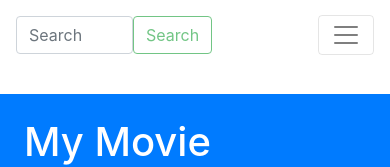
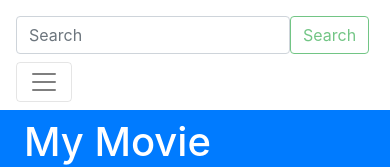
Before and after one commit to lupsaciprian/mmdb, a Vue app: page / in a window 390 px wide. Shown: the top 167 px of the page. Built offline with nearby package versions, Linux system fonts and the light colour scheme; no server answers.

Commit message:
Search fix responsive & no lazy load mobile nav

```diff
--- a/src/App.vue
+++ b/src/App.vue
@@ -32,6 +32,7 @@
 
 <script>
 import NavVue from './components/Nav/Nav.vue';
+import NavMobileVue from './components/Nav/NavMobile.vue';
 
 import { mapGetters } from 'vuex';
 import { LOGIN } from '@/store/storeconstants';
@@ -40,7 +41,7 @@ export default {
   // Lazy loaded components
   components: {
     appNav: NavVue,
-    appNavMobile: () => import('./components/Nav/NavMobile'),
+    appNavMobile: NavMobileVue,
     appSearchResults: () => import('./components/Search/SearchResults'),
     appLogin: () => import('./components/Login'),
   },
--- a/src/components/RateMovie.vue
+++ b/src/components/RateMovie.vue
@@ -33,7 +33,6 @@
 
 <script>
 import VueSlider from 'vue-slider-component';
-import 'vue-slider-component/theme/default.css';
 
 import { mapGetters } from 'vuex';
 import { LOGIN, MOVIE_DETAILS } from '@/store/storeconstants';
--- a/src/components/Search/SearchBox.vue
+++ b/src/components/Search/SearchBox.vue
@@ -1,16 +1,20 @@
 <template>
-  <form @submit.prevent="search" class="form-inline">
+  <form
+    @submit.prevent="search"
+    class="d-flex align-items-center"
+    :class="{ 'w-50': !isMobile }"
+  >
     <input
       v-model="searchInput"
       id="searchInput"
-      class="form-control mr-sm-2"
+      class="flex-fill form-control mr-sm-2"
       type="search"
       placeholder="Search"
       aria-label="Search"
     />
     <button
       :disabled="searchInput === ''"
-      class="btn btn-outline-success my-2 my-sm-0 mr-sm-2"
+      class="flex-fill btn btn-outline-success my-2 my-sm-0 mr-sm-2"
       type="submit"
     >
       Search
@@ -20,12 +24,16 @@
 
 <script>
 import { SEARCH } from '@/store/storeconstants';
+import { mapGetters } from 'vuex';
 
 export default {
   data() {
     return {
       searchInput: '',
     };
+  },
+  computed: {
+    ...mapGetters(['isMobile']),
   },
   methods: {
     search() {
@@ -39,8 +47,4 @@ export default {
 };
 </script>
 
-<style scoped lang="scss">
-#searchInput {
-  width: 30vw;
-}
-</style>
+<style scoped lang="scss"></style>
--- a/src/store/index.js
+++ b/src/store/index.js
@@ -1,27 +1,27 @@
-import Vue from "vue";
-import Vuex from "vuex";
+import Vue from 'vue';
+import Vuex from 'vuex';
 import {
   MOVIE_LISTS,
   MOVIE_DETAILS,
   SEARCH,
-  LOGIN
-} from "@/store/storeconstants";
+  LOGIN,
+} from '@/store/storeconstants';
 
-import movieLists from "./modules/MovieLists";
-import movieDetails from "./modules/MovieDetail";
-import search from "./modules/Search";
-import login from "./modules/Login";
+import movieLists from './modules/MovieLists';
+import movieDetails from './modules/MovieDetail';
+import search from './modules/Search';
+import login from './modules/Login';
 
 Vue.use(Vuex);
 
 export default new Vuex.Store({
   state: {
     isMobile: false,
-    activeDropdown: null
+    activeDropdown: null,
   },
   getters: {
-    isMobile: state => state.isMobile,
-    activeDropdown: state => state.activeDropdown
+    isMobile: (state) => state.isMobile,
+    activeDropdown: (state) => state.activeDropdown,
   },
   mutations: {
     setMobile(state) {
@@ -29,33 +29,32 @@ export default new Vuex.Store({
     },
     setActiveDropdown(state, payload) {
       state.activeDropdown = payload;
-    }
+    },
   },
   actions: {
     setMobile({ commit }, payload) {
-      console.log(payload);
-      if (payload < 768) commit("setMobile");
+      if (payload < 768) commit('setMobile');
     },
     setActiveDropdown({ commit }, payload) {
-      commit("setActiveDropdown", payload);
-    }
+      commit('setActiveDropdown', payload);
+    },
   },
   modules: {
     [MOVIE_LISTS]: {
       namespaced: true,
-      ...movieLists
+      ...movieLists,
     },
     [MOVIE_DETAILS]: {
       namespaced: true,
-      ...movieDetails
+      ...movieDetails,
     },
     [SEARCH]: {
       namespaced: true,
-      ...search
+      ...search,
     },
     [LOGIN]: {
       namespaced: true,
-      ...login
-    }
-  }
+      ...login,
+    },
+  },
 });
```
